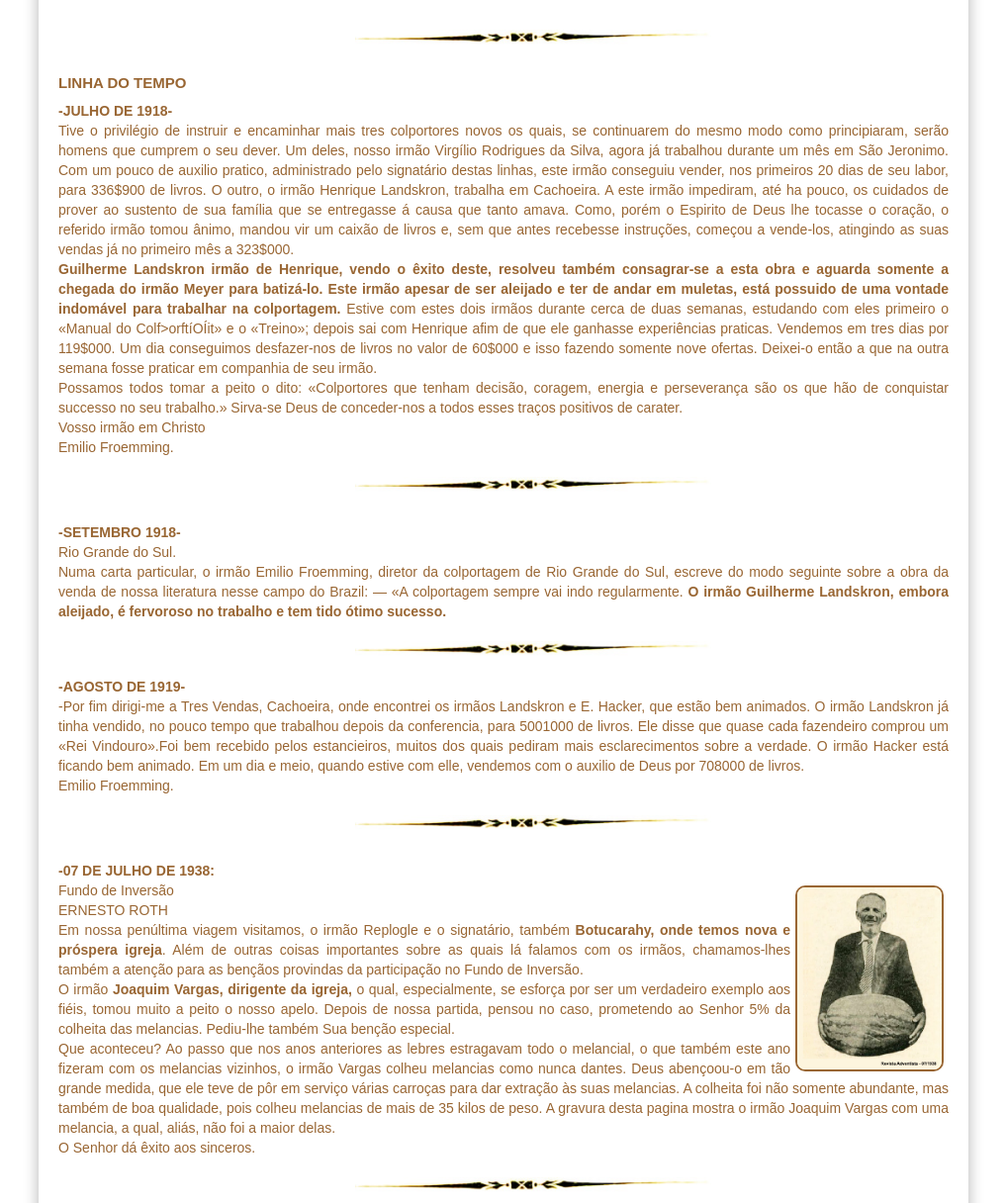
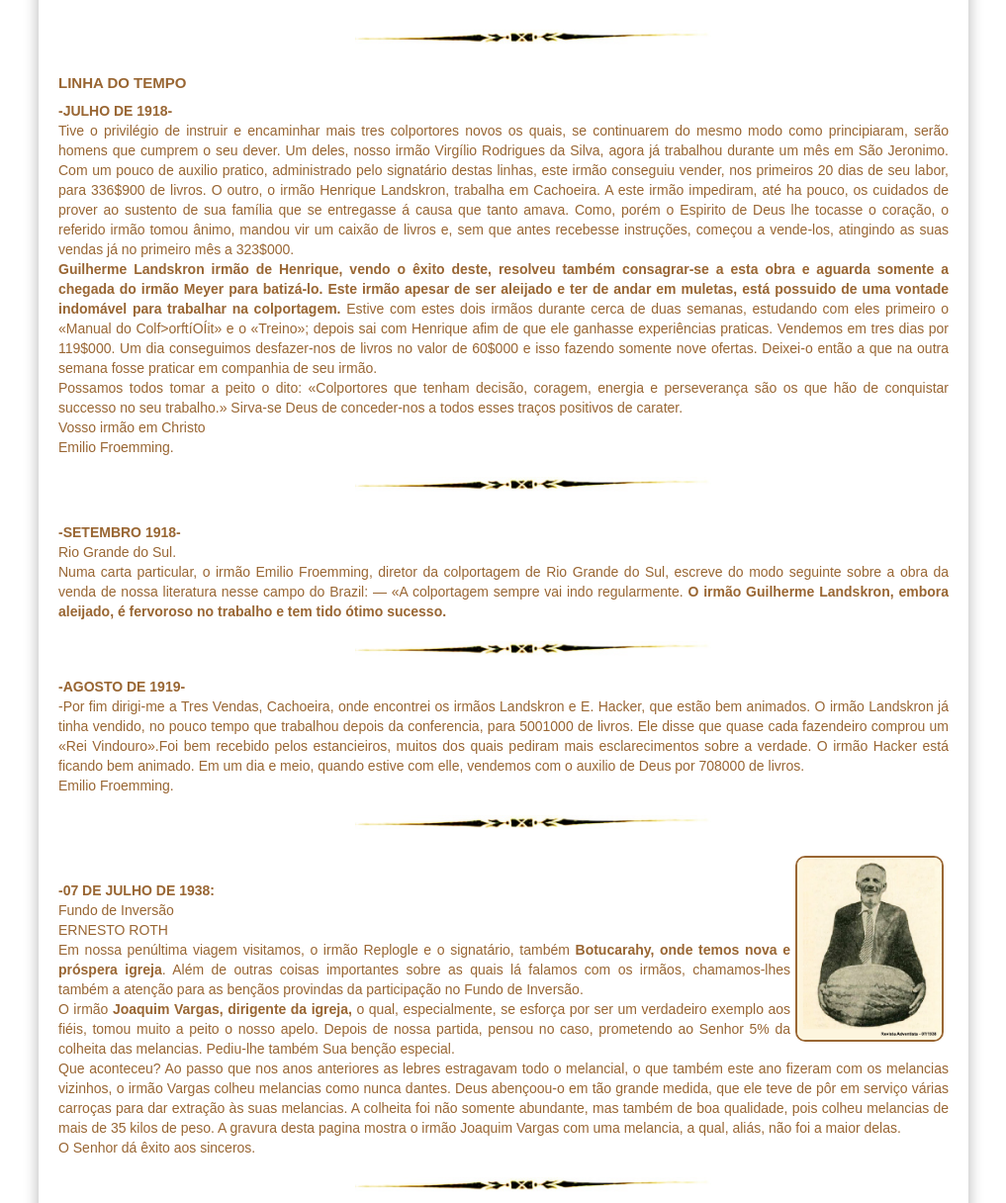
Before and after one commit to claudiovargas1955/claudiovargas1955.github.io, a Jekyll site: the page built from _pages/história-da-iasd-bosque.html, in a window 1280 px wide. Shown: the part 973-2189 px from the top of the page at 99% size, without its empty margins (131-1148 px from the left). Built offline with Jekyll 4.4.1, drawn with Linux system fonts in a browser that asks for light colours; some web fonts are replaced; grey boxes are pictures that could not be loaded.

Commit message:
Update história-da-iasd-bosque.html

```diff
--- a/_pages/história-da-iasd-bosque.html
+++ b/_pages/história-da-iasd-bosque.html
@@ -154,9 +154,9 @@ muitos dos quais pediram mais esclarecimentos sobre a verdade. O irmão Hacker e
 auxilio de Deus por 708000 de livros.<br>
 Emilio Froemming.<br>
 <img class="dir3" style="float:center"; src="/images/separacao.jpg" class="img-responsive" width="400px" title="";/><br>
+<img class="dir2" style="float:right"; src="/images/joaquim.jpg" class="img-responsive" width="150px" title="joaquim Vargas -1938";/><br>
 
-
-<p><b>-07 DE JULHO DE 1938: </b><br><img class="dir2" style="float:right"; src="/images/joaquim.jpg" class="img-responsive" width="150px" title="joaquim Vargas -1938";/>
+<p><b>-07 DE JULHO DE 1938: </b><br>
 Fundo de Inversão<br>
 ERNESTO ROTH<br>
 Em nossa penúltima viagem visitamos, o irmão Replogle e o signatário, também <b>Botucarahy, onde temos nova e próspera igreja</b>. Além de outras coisas importantes
```
